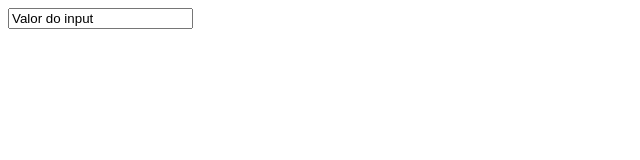
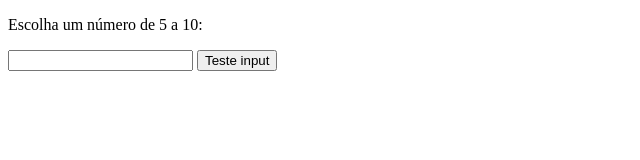
Before and after one commit to Wiliami/my-roadmap-js, a website: page handling-error/index.html in a window 1280 px wide. Shown: the whole page, without its empty margins (0-640 px from the left). Drawn offline with Linux system fonts and the light colour scheme.

Commit message:
feat: new exercise success

```diff
--- a/handling-error/index.html
+++ b/handling-error/index.html
@@ -6,7 +6,30 @@
     <title>Document</title>
 </head>
 <body>
-    <input type="text" id="campo" value="Valor do input">
-    <script src="./index.js"></script>
+    <p>Escolha um número de 5 a 10:</p>
+
+    <input id="demo" type="text">
+    <button type="button" onclick="myFunction()">Teste input</button>
+    <p id="response"></p>
+
+    <script>
+        function myFunction() {
+            const message = document.getElementById('response')
+            message.innerHTML = ''
+
+
+            let x = document.getElementById('demo').value
+
+            try {
+                if(x.trim() == '') throw 'empty'
+                if(isNaN(x)) throw 'Não é um número'
+                x = Number(x)
+                if(x < 5) throw 'too low'
+                if(x > 10) throw 'too high'
+            } catch (err) {
+                message.innerHTML = 'Input is ' + err
+            }
+        }
+    </script>
 </body>
 </html>
--- a/handling-error/index.js
+++ b/handling-error/index.js
@@ -1 +1 @@
-alert('ola')
+alert('ola');
```
